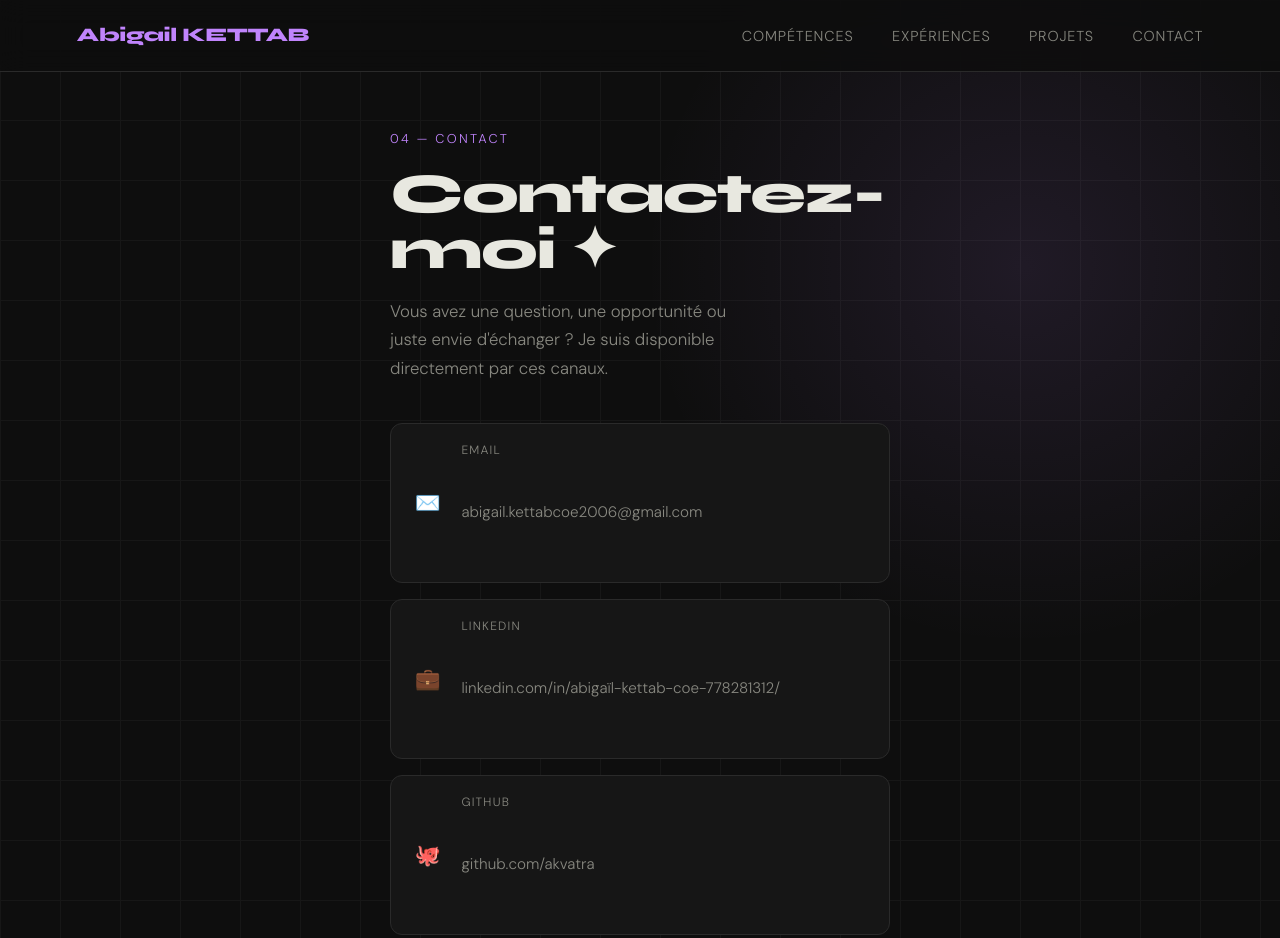
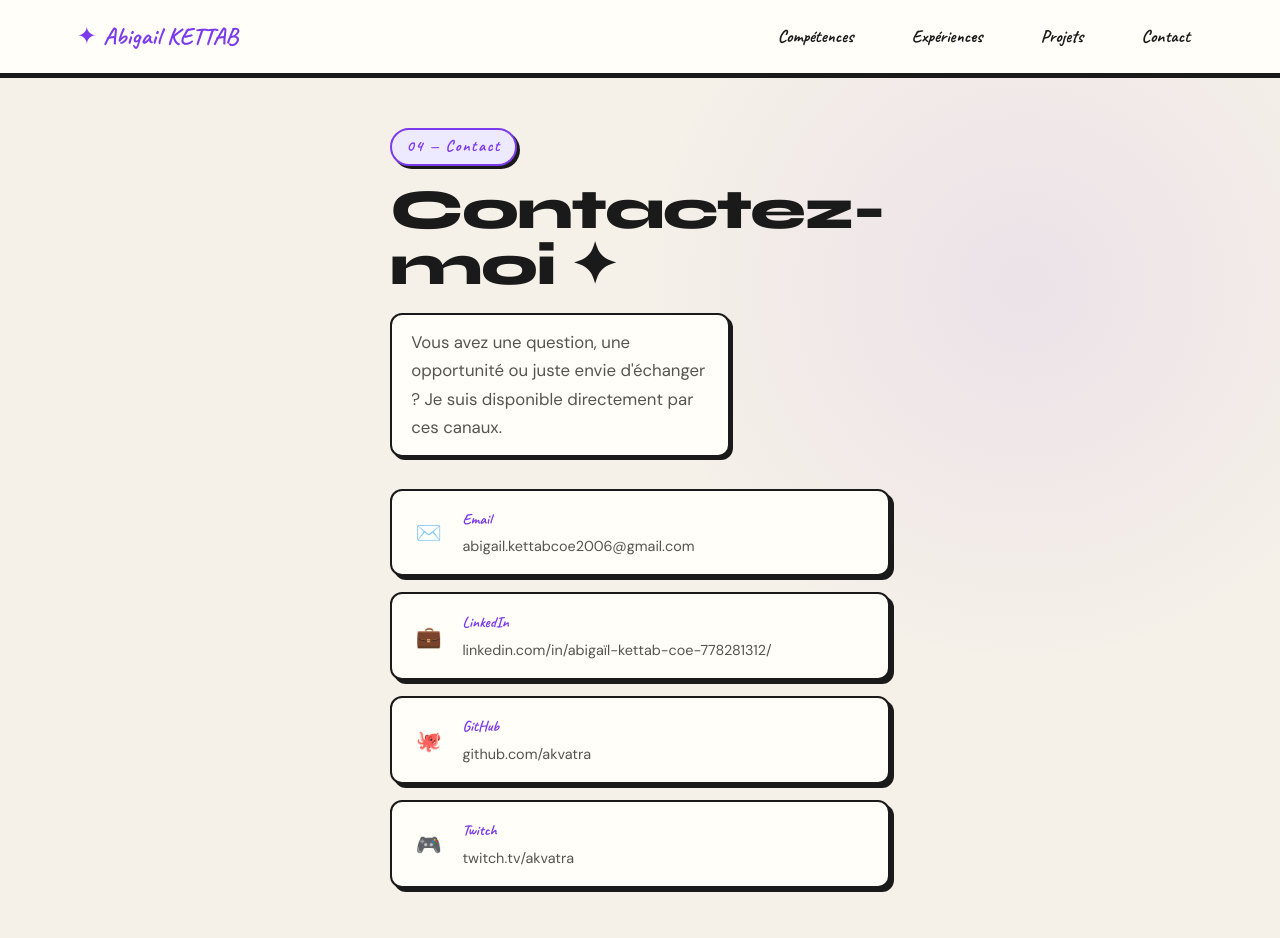
Before and after one commit to akvatra/portfolio, a plain HTML site: page contact.html in a window 1280 px wide. Shown: the top 938 px of the page. Drawn offline with Linux system fonts and the light colour scheme.

Commit message:
je sais plus mais c'est better ig

```diff
--- a/contact.html
+++ b/contact.html
@@ -4,17 +4,20 @@
   <meta charset="UTF-8" />
   <meta name="viewport" content="width=device-width, initial-scale=1.0"/>
   <title>Contact — Abigail KETTAB</title>
-  <link href="https://fonts.googleapis.com/css2?family=Syne:wght@400;700;800&family=DM+Sans:ital,wght@0,300;0,400;1,300&display=swap" rel="stylesheet"/>
+  <link href="https://fonts.googleapis.com/css2?family=Syne:wght@400;700;800&family=DM+Sans:ital,wght@0,300;0,400;1,300&family=Caveat:wght@400;700&display=swap" rel="stylesheet"/>
   <style>
     :root {
-      --bg: #0e0e0e;
-      --surface: #161616;
-      --border: #2a2a2a;
-      --text: #e8e8e0;
-      --muted: #888880;
-      --accent: #c084fc;
-      --accent2: #a78bfa;
+      --bg: #f5f0e8;
+      --surface: #fffef8;
+      --border: #1a1a1a;
+      --text: #1a1a1a;
+      --muted: #555550;
+      --accent: #7c3aed;
+      --accent-light: #ede9fe;
+      --accent-hover: #6d28d9;
       --radius: 12px;
+      --shadow: 4px 4px 0px #1a1a1a;
+      --shadow-hover: 6px 6px 0px #7c3aed;
     }
 
     *, *::before, *::after { box-sizing: border-box; margin: 0; padding: 0; }
@@ -24,10 +27,13 @@
       background: var(--bg);
       color: var(--text);
       font-family: 'DM Sans', sans-serif;
-      font-weight: 300;
+      font-weight: 400;
       line-height: 1.7;
       font-size: 1.05rem;
       overflow-x: hidden;
+      background-image: radial-gradient(circle, #1a1a1a 1px, transparent 1px);
+      background-size: 28px 28px;
+      background-attachment: fixed;
     }
 
     /* NAV */
@@ -38,29 +44,36 @@
       display: flex;
       justify-content: space-between;
       align-items: center;
-      padding: 1.2rem 6%;
-      background: rgba(14,14,14,.85);
-      backdrop-filter: blur(14px);
-      border-bottom: 1px solid var(--border);
+      padding: 1rem 6%;
+      background: var(--surface);
+      border-bottom: 2px solid var(--border);
+      box-shadow: 0 3px 0 var(--border);
     }
     .nav-logo {
-      font-family: 'Syne', sans-serif;
-      font-weight: 800;
-      font-size: 1.2rem;
+      font-family: 'Caveat', cursive;
+      font-weight: 700;
+      font-size: 1.5rem;
       color: var(--accent);
-      letter-spacing: -.02em;
       text-decoration: none;
+      letter-spacing: .01em;
     }
-    .nav-links { display: flex; gap: 2.4rem; list-style: none; }
+    .nav-links { display: flex; gap: 2rem; list-style: none; }
     .nav-links a {
-      color: var(--muted);
+      color: var(--text);
       text-decoration: none;
-      font-size: .9rem;
-      letter-spacing: .06em;
-      text-transform: uppercase;
-      transition: color .2s;
+      font-family: 'Caveat', cursive;
+      font-size: 1.1rem;
+      font-weight: 700;
+      padding: .3rem .7rem;
+      border: 2px solid transparent;
+      border-radius: 8px;
+      transition: color .2s, border-color .2s, background .2s;
     }
-    .nav-links a:hover { color: var(--accent); }
+    .nav-links a:hover {
+      color: var(--accent);
+      border-color: var(--accent);
+      background: var(--accent-light);
+    }
 
     /* PAGE */
     .page {
@@ -68,49 +81,47 @@
       display: flex;
       align-items: center;
       justify-content: center;
-      padding: 8rem 6% 4rem;
+      padding: 8rem 6% 6rem;
       position: relative;
       overflow: hidden;
     }
 
-    .hero-grid-bg {
-      position: absolute; inset: 0;
-      background-image:
-        linear-gradient(var(--border) 1px, transparent 1px),
-        linear-gradient(90deg, var(--border) 1px, transparent 1px);
-      background-size: 60px 60px;
-      opacity: .35;
-    }
+    /* fond grille remplacé par le pointillé du body, on garde juste le glow */
+    .hero-grid-bg { display: none; }
 
     .hero-glow {
       position: absolute;
       top: -10%; right: -10%;
       width: 60vw; height: 60vw;
-      background: radial-gradient(circle, rgba(192,132,252,.10) 0%, transparent 70%);
+      background: radial-gradient(circle, rgba(124,58,237,.08) 0%, transparent 70%);
       pointer-events: none;
     }
 
     .contact-wrapper {
       position: relative;
       width: 100%;
-      max-width: 960px;
+      max-width: 500px;
       display: grid;
       grid-template-columns: 1fr;
-      max-width: 500px;
-      gap: 4rem;
+      gap: 2rem;
       align-items: start;
     }
 
-    /* INFOS GAUCHE */
+    /* LABEL */
     .contact-info .section-label {
-      display: flex;
+      display: inline-flex;
       align-items: center;
-      gap: 1rem;
-      font-size: .8rem;
-      letter-spacing: .18em;
-      text-transform: uppercase;
+      gap: .7rem;
+      font-family: 'Caveat', cursive;
+      font-size: 1rem;
+      font-weight: 700;
+      letter-spacing: .1em;
       color: var(--accent);
       margin-bottom: 1rem;
+      background: var(--accent-light);
+      border: 2px solid var(--accent);
+      border-radius: 999px;
+      padding: .2rem .9rem;
     }
 
     h1 {
@@ -122,12 +133,18 @@
       margin-bottom: 1.2rem;
     }
 
-    .contact-info p {
+    .contact-info > p {
       color: var(--muted);
-      margin-bottom: 2.5rem;
+      margin-bottom: 2rem;
       max-width: 340px;
+      background: var(--surface);
+      border: 2px solid var(--border);
+      border-radius: var(--radius);
+      padding: .8rem 1.2rem;
+      box-shadow: 3px 3px 0 var(--border);
     }
 
+    /* CONTACT ITEMS */
     .contact-items {
       display: flex;
       flex-direction: column;
@@ -140,13 +157,18 @@
       gap: 1rem;
       padding: 1rem 1.2rem;
       background: var(--surface);
-      border: 1px solid var(--border);
+      border: 2px solid var(--border);
       border-radius: var(--radius);
       text-decoration: none;
       color: var(--text);
-      transition: border-color .25s, transform .25s;
+      box-shadow: var(--shadow);
+      transition: box-shadow .2s, transform .2s, border-color .2s;
     }
-    .contact-item:hover { border-color: var(--accent); transform: translateX(4px); }
+    .contact-item:hover {
+      border-color: var(--accent);
+      box-shadow: var(--shadow-hover);
+      transform: translate(-1px, -1px);
+    }
 
     .contact-item-icon {
       font-size: 1.3rem;
@@ -156,107 +178,32 @@
     }
 
     .contact-item-label {
-      font-size: .75rem;
-      letter-spacing: .1em;
-      text-transform: uppercase;
-      color: var(--accent2);
+      font-family: 'Caveat', cursive;
+      font-size: .95rem;
+      font-weight: 700;
+      color: var(--accent);
       margin-bottom: .1rem;
     }
 
     .contact-item-value {
-      font-size: .95rem;
-    }
-
-    /* FORMULAIRE DROITE */
-    .contact-form {
-      background: var(--surface);
-      border: 1px solid var(--border);
-      border-radius: var(--radius);
-      padding: 2.5rem;
-      display: flex;
-      flex-direction: column;
-      gap: 1.4rem;
-    }
-
-    .form-title {
-      font-family: 'Syne', sans-serif;
-      font-weight: 700;
-      font-size: 1.2rem;
-      margin-bottom: .3rem;
-    }
-
-    .form-group {
-      display: flex;
-      flex-direction: column;
-      gap: .5rem;
-    }
-
-    label {
-      font-size: .8rem;
-      letter-spacing: .1em;
-      text-transform: uppercase;
+      font-size: .9rem;
       color: var(--muted);
     }
 
-    input, textarea, select {
-      background: var(--bg);
-      border: 1px solid var(--border);
-      border-radius: 8px;
-      color: var(--text);
-      font-family: 'DM Sans', sans-serif;
-      font-size: .95rem;
-      font-weight: 300;
-      padding: .85rem 1rem;
-      outline: none;
-      transition: border-color .2s;
-      width: 100%;
-      resize: none;
-    }
-    input::placeholder, textarea::placeholder { color: var(--muted); }
-    input:focus, textarea:focus, select:focus { border-color: var(--accent); }
-
-    textarea { min-height: 130px; }
-
-    .form-row {
-      display: grid;
-      grid-template-columns: 1fr 1fr;
-      gap: 1rem;
-    }
-
-    .btn {
-      padding: .95rem 2rem;
-      border-radius: 999px;
-      font-family: 'Syne', sans-serif;
-      font-weight: 700;
-      font-size: .95rem;
-      letter-spacing: .04em;
-      cursor: pointer;
-      border: none;
-      transition: transform .2s, box-shadow .2s;
-      width: 100%;
-    }
-    .btn:hover { transform: translateY(-2px); }
-    .btn-primary {
-      background: var(--accent);
-      color: #0e0e0e;
-      box-shadow: 0 0 30px rgba(192,132,252,.3);
-    }
-    .btn-primary:hover { box-shadow: 0 0 50px rgba(192,132,252,.55); }
-
     /* FOOTER */
     footer {
-      border-top: 1px solid var(--border);
+      border-top: 2px solid var(--border);
       text-align: center;
       padding: 2rem 6%;
       color: var(--muted);
-      font-size: .85rem;
+      font-family: 'Caveat', cursive;
+      font-size: 1rem;
+      font-weight: 700;
+      background: var(--surface);
     }
 
-    /* RESPONSIVE */
     @media (max-width: 750px) {
       .nav-links { display: none; }
-      .contact-wrapper { grid-template-columns: 1fr; gap: 2.5rem; }
-      .form-row { grid-template-columns: 1fr; }
     }
   </style>
 </head>
@@ -264,7 +211,7 @@
 
   <!-- NAVIGATION -->
   <nav>
-    <a class="nav-logo" href="accueil.html">Abigail KETTAB</a>
+    <a class="nav-logo" href="accueil.html">✦ Abigail KETTAB</a>
     <ul class="nav-links">
       <li><a href="competence.html">Compétences</a></li>
       <li><a href="experience.html">Expériences</a></li>
@@ -286,8 +233,6 @@
         <p>Vous avez une question, une opportunité ou juste envie d'échanger ? Je suis disponible directement par ces canaux.</p>
 
         <div class="contact-items">
-
-          <!-- ✏️ Remplace les valeurs par les tiennes -->
 
           <a href="mailto:abigail.kettabcoe2006@gmail.com" class="contact-item">
             <span class="contact-item-icon">✉️</span>
@@ -324,7 +269,6 @@
         </div>
       </div>
 
-
     </div>
   </div>
 
```
Also changed, not shown: accueil.html (+1 -1 lines).
